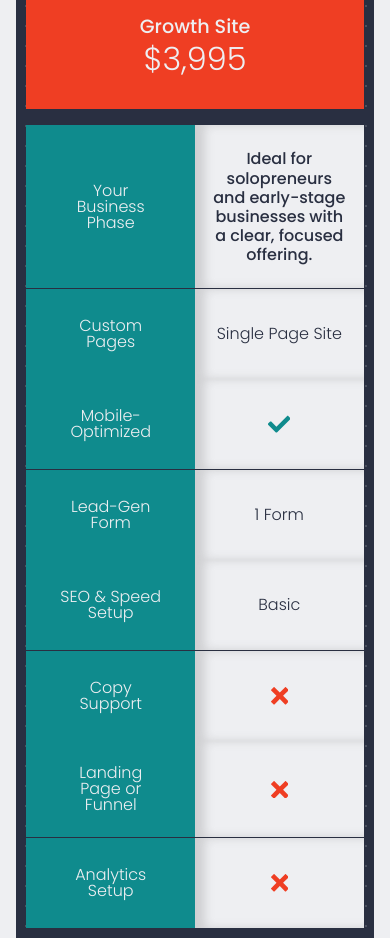
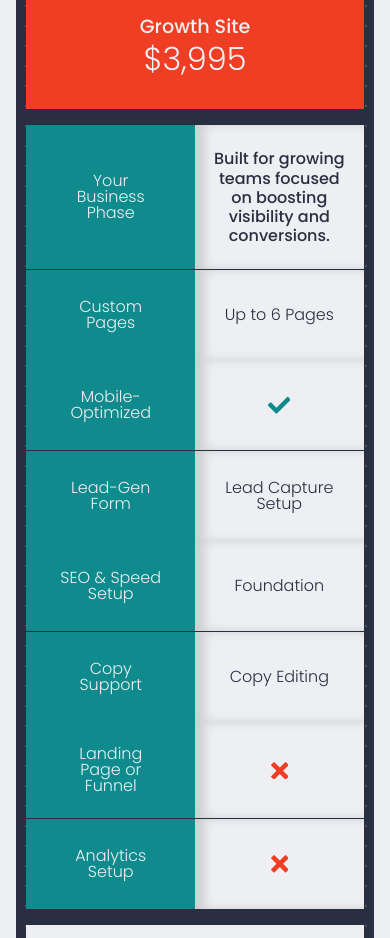
Before and after one commit to dinardavis/golbi, a React (Create React App) app in the folder client/: page / in a window 390 px wide. Shown: the part 9860-10798 px from the top of the page. Built offline with nearby package versions, Linux system fonts and the light colour scheme.

Commit message:
Update mobile pricing data

```diff
--- a/client/src/components/MobilePricing.js
+++ b/client/src/components/MobilePricing.js
@@ -117,14 +117,14 @@ export default function MobilePricing() {
               <div className="site-feature-col">
                 <h3 className="site-name">Your Business Phase</h3>
               </div>
-              <div className="site-feature-col site-feature-desc">Ideal for solopreneurs and early-stage businesses with a clear, focused offering.</div>
+              <div className="site-feature-col site-feature-desc">Built for growing teams focused on boosting visibility and conversions.</div>
             </div>
 
             <div className="site-feature-row">
               <div className="site-feature-col">
                 <h3 className="site-name">Custom Pages</h3>
               </div>
-              <div className="site-feature-col">Single Page Site</div>
+              <div className="site-feature-col">Up to 6 Pages</div>
             </div>
 
             <div className="site-feature-row">
@@ -138,21 +138,21 @@ export default function MobilePricing() {
               <div className="site-feature-col">
                 <h3 className="site-name">Lead-Gen Form</h3>
               </div>
-              <div className="site-feature-col">1 Form</div>
+              <div className="site-feature-col">Lead Capture Setup</div>
             </div>
 
             <div className="site-feature-row">
               <div className="site-feature-col">
                 <h3 className="site-name">SEO & Speed Setup</h3>
               </div>
-              <div className="site-feature-col">Basic</div>
+              <div className="site-feature-col">Foundation</div>
             </div>
 
             <div className="site-feature-row">
               <div className="site-feature-col">
                 <h3 className="site-name">Copy Support</h3>
               </div>
-              <div className="site-feature-col"><ImCross className="site-feature-x" /></div>
+              <div className="site-feature-col">Copy Editing</div>
             </div>
 
             <div className="site-feature-row">
```
